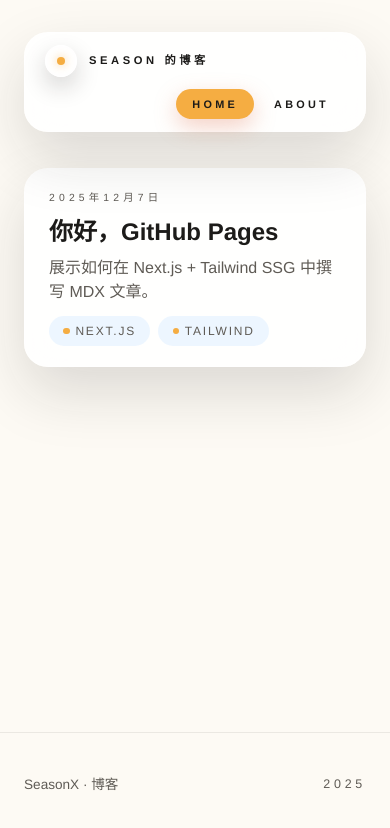
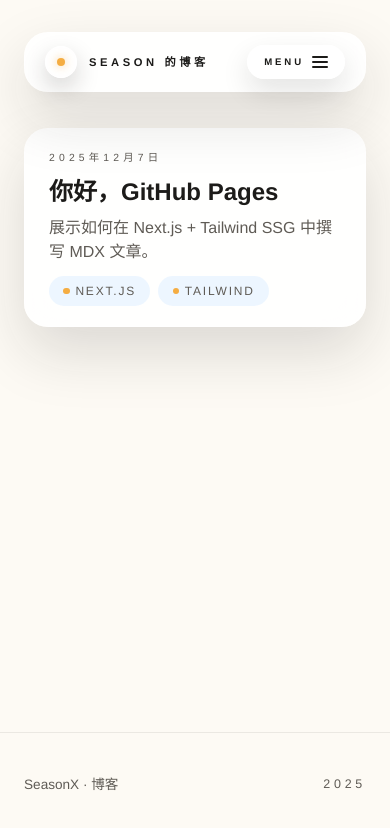
Before and after one commit to SeasonXue/seasonxue.github.io, a Next.js app: page / in a window 390 px wide. Shown: the top 828 px of the page. Built offline with nearby package versions, Linux system fonts and the light colour scheme.

Commit message:
feat: implement responsive navigation menu with toggle functionality and enhance accessibility

```diff
--- a/src/app/HeaderNav.tsx
+++ b/src/app/HeaderNav.tsx
@@ -2,6 +2,7 @@
 
 import Link from "next/link";
 import { usePathname } from "next/navigation";
+import { useEffect, useState } from "react";
 
 const navItems = [
   { href: "/", label: "home" },
@@ -10,11 +11,25 @@ const navItems = [
 
 export function HeaderNav() {
   const pathname = usePathname();
+  const [isMenuOpen, setIsMenuOpen] = useState(false);
+
+  useEffect(() => {
+    setIsMenuOpen(false);
+  }, [pathname]);
+
+  const toggleMenu = () => setIsMenuOpen((prev) => !prev);
 
   const isActive = (href: string) => {
     if (href === "/") return pathname === "/";
     return pathname === href || pathname.startsWith(href + "/");
   };
+
+  const navClassName = [
+    "text-[0.68rem] font-semibold uppercase tracking-[0.3em]",
+    "w-full flex-col gap-2",
+    isMenuOpen ? "flex" : "hidden",
+    "md:flex md:flex-1 md:flex-row md:items-center md:justify-end md:gap-1",
+  ].join(" ");
 
   return (
     <header className="sticky top-0 z-30 pb-3 pt-4">
@@ -30,7 +45,41 @@ export function HeaderNav() {
             <span>Season 的博客</span>
           </Link>
 
-          <nav className="flex flex-1 items-center justify-end gap-1 text-[0.68rem] font-semibold uppercase tracking-[0.3em]">
+          <button
+            type="button"
+            onClick={toggleMenu}
+            className="ml-auto inline-flex items-center gap-2 rounded-full border border-white/70 bg-white/65 px-4 py-2 text-[0.6rem] font-semibold uppercase tracking-[0.3em] text-(--ink) shadow-[0_12px_28px_rgba(28,27,25,0.12)] transition-colors hover:bg-white/80 focus-visible:outline focus-visible:outline-2 focus-visible:outline-offset-2 focus-visible:outline-(--accent-sun) md:hidden"
+            aria-expanded={isMenuOpen}
+            aria-controls="primary-nav"
+          >
+            <span>{isMenuOpen ? "close" : "menu"}</span>
+            <span className="relative h-3 w-4" aria-hidden="true">
+              <span
+                className={[
+                  "absolute left-0 top-0 block h-0.5 w-full rounded-full bg-(--ink) transition-transform duration-200 ease-out",
+                  isMenuOpen ? "translate-y-[5px] rotate-45" : "",
+                ].join(" ")}
+              />
+              <span
+                className={[
+                  "absolute left-0 top-1/2 block h-0.5 w-full -translate-y-1/2 rounded-full bg-(--ink) transition-opacity duration-200 ease-out",
+                  isMenuOpen ? "opacity-0" : "opacity-100",
+                ].join(" ")}
+              />
+              <span
+                className={[
+                  "absolute bottom-0 left-0 block h-0.5 w-full rounded-full bg-(--ink) transition-transform duration-200 ease-out",
+                  isMenuOpen ? "-translate-y-[5px] -rotate-45" : "",
+                ].join(" ")}
+              />
+            </span>
+          </button>
+
+          <nav
+            id="primary-nav"
+            className={navClassName}
+            aria-label="Primary navigation"
+          >
             {navItems.map((item) => {
               const active = isActive(item.href);
               return (
@@ -38,7 +87,7 @@ export function HeaderNav() {
                   key={item.href}
                   href={item.href}
                   className={[
-                    "inline-flex items-center rounded-full px-4 py-1.5 transition-colors",
+                    "inline-flex w-full items-center justify-center rounded-full px-4 py-1.5 transition-colors md:w-auto",
                     active
                       ? "bg-(--accent-sun) text-white shadow-[0_8px_22px_rgba(224,122,95,0.35)]"
                       : "text-(--ink-muted) hover:text-(--ink)",
```
